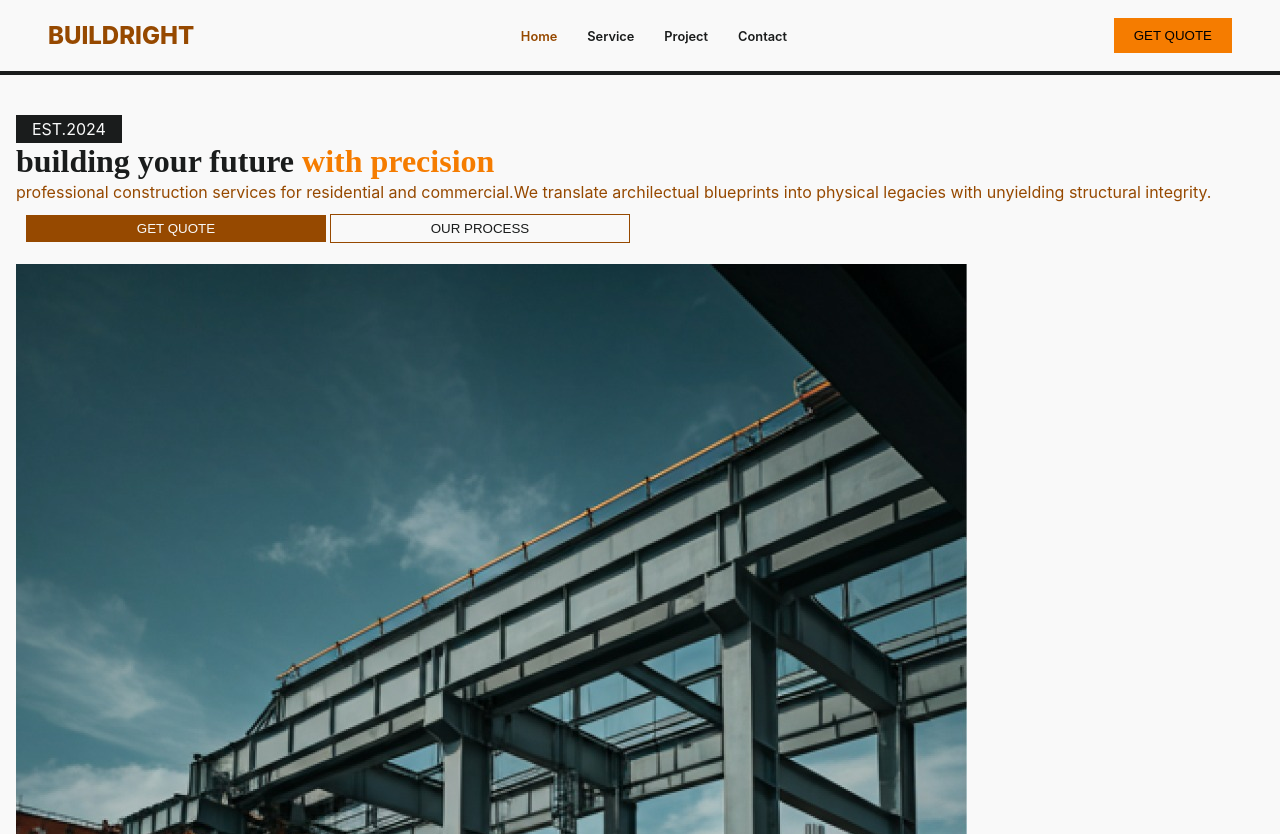
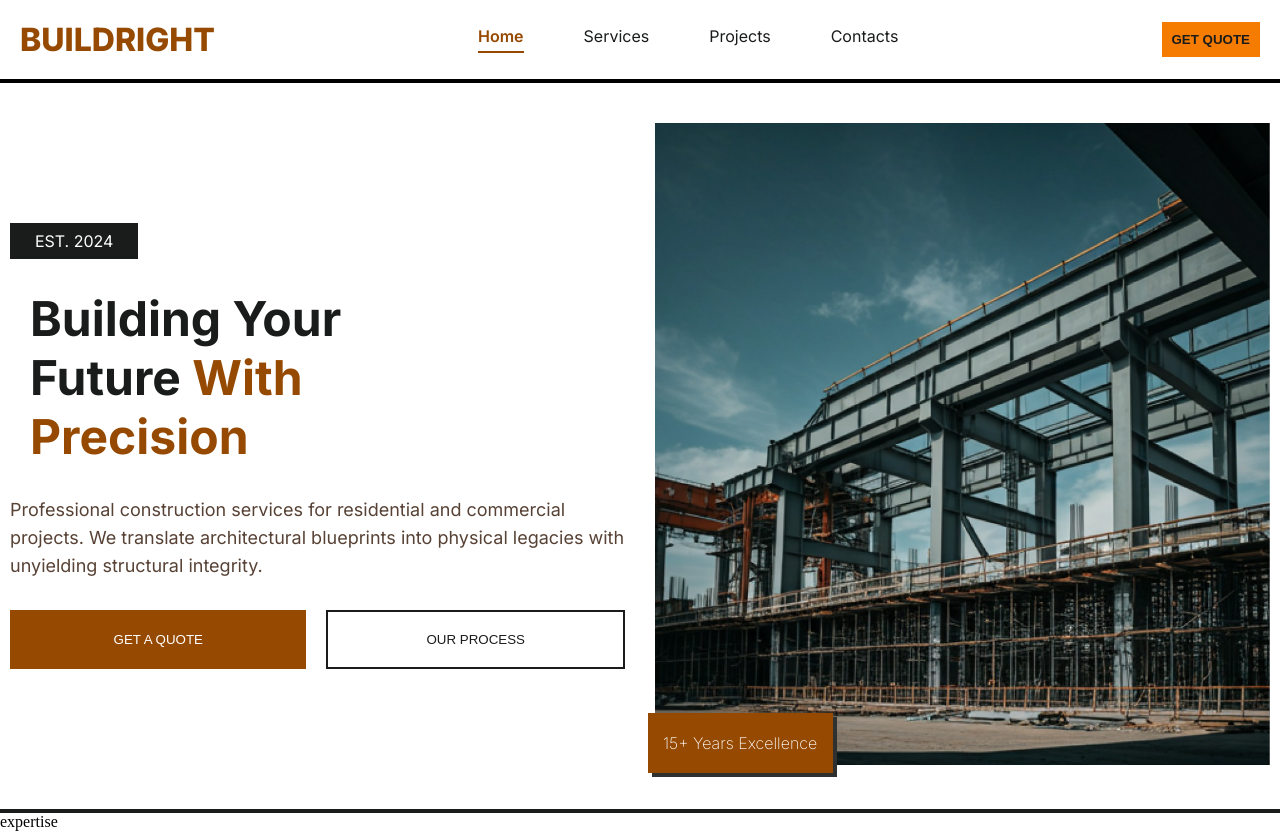
Before and after one commit to uwakmfonvictor221-lang/buildright, a plain HTML site: page index.html in a window 1280 px wide. Shown: the top 834 px of the page. Drawn offline with Linux system fonts and the light colour scheme.

Commit message:
finished

```diff
--- a/index.html
+++ b/index.html
@@ -1,45 +1,71 @@
 <!DOCTYPE html>
 <html lang="en">
+
 <head>
   <meta charset="UTF-8">
-    <meta name="viewport" content="width=, initial-scale=1.0">
-    <title>Document</title>
+  <meta name="viewport" content="width=device-width, initial-scale=1.0">
+  <title>Buildright</title>
   <link rel="stylesheet" href="style.css">
-    <link rel="stylesheet" href="https://cdnjs.cloudflare.com/ajax/libs/font-awesome/7.3.1/css/all.min.css" integrity="sha512-QeR2VH+lsBE5LSAe1Q5EnTBbe7XTBubt8dG93Y7gidSgdMCr8nVqKcfKAMyN96SV8KDbZVTDXChatu5G2KQGzg==" crossorigin="anonymous" referrerpolicy="no-referrer">
+  <link rel="stylesheet" href="https://cdnjs.cloudflare.com/ajax/libs/font-awesome/7.3.1/css/all.css"
+  integrity="sha512-x9WwyMYBnlXMNQ6kQ/Lyzu1NqIhLQKL5Oq6xByfXuRj7s9CskyCbLv/1IjqzJmXwFXWr0ov6jBV7Qbc0hh9nHg=="
+  crossorigin="anonymous" referrerpolicy="no-referrer" />
+  <link href="https://fonts.googleapis.com/css2?family=Inter:ital,opsz,wght@0,14..32,100..900;1,14..32,100..900&display=swap" rel="stylesheet">
+
 </head>
+
 <body>
   <header>
-       <p class="logo">BUILDRIGHT</p>
-       <button class="clas"><i class="fa-solid fa-bars"></i></button>
+    <h1>BUILDRIGHT</h1>
+
     <nav>
-        <ul>
-            <li><a href="#">home</a></li>
-            <li><a href="#">service</a></li>
-            <li><a href="#">project</a></li>
-            <li><a href="#">contact</a></li>
-        </ul>
+      <a href="#" class="active">Home</a>
+      <a href="#">Services</a>
+      <a href="#">Projects</a>
+      <a href="#">Contacts</a>
     </nav>
-       <button class="geko">get quote</button>
+    <i class="fa-solid fa-bars" id="bars"></i>
+
+    <button>GET QUOTE</button>
   </header>
+
   <main>
     <section class="hero">
-            <div class="est">
-                EST.2024
-            </div>
-            <div class="txt">
-                <h2>building your future <span>with precision</span></h2>
-            <p>professional construction services for residential and commercial.We translate archilectual blueprints
-                into physical legacies with unyielding structural integrity.
-            </p>
+      <div class="left">
+        <div>
+          <div class="black-div">EST. 2024</div>
+
+          <h2>Building Your Future <span class="yellow-h1"> With Precision </span></h2>
+          <p class="hero-p">Professional construction services for residential and commercial
+            projects. We translate architectural blueprints into physical legacies
+            with unyielding structural integrity.</p>
+
           <div class="btn-container">
-                <button>GET QUOTE</button>
+              <button>GET A QUOTE</button>
               <button>OUR PROCESS</button>
           </div>
         </div>
-            <div class="img"><img src="images/image.jpeg" alt=""></div>
+      </div>
+
+      <div class="right">
+        <img src="./images/image.jpeg">
+        <div class="img-div">15+ Years Excellence</div>
+      </div>
+    </section>
+    <section>
+        expertise
+    </section>
+    <br>
+    <section>
+       <div class="line"><h3>RECENT PROJECTS </h3> <hr> </div>
+       <div class="div">
+        <article><img src="images/house.jpeg" alt=""></article>
+        <article><img src="images/mansion.jpeg" alt=""></article>
+       <article><img src="images/room.jpeg" alt=""></article>
+       <article><img src="images/empty.jpeg" alt=""></article>
+       </div>
 
     </section>
   </main>
+</body>
 
-</body>
 </html>
--- a/style.css
+++ b/style.css
@@ -1,19 +1,15 @@
 @import url(./styles/header.css);
 @import url(./styles/hero.css);
-
-
-
-:root{
-    --color-secondary:#1a1c1c;
-    --color-primary:#964900;
-    --font-primary:"Inter", sans-serif;
-    --color-nursery:#f57c00;
-    --color-color-bg:#f9f9f9;
-}
+@import url(./styles/project.css);
 *{
     margin: 0;
     padding: 0;
+    box-sizing: border-box;
 }
-body{
-    background-color: #f9f9f9;
+
+:root{
+    --black: #1A1C1C;
+    --orange: #964900;
+    --light-orange: #574235;
+    --inter-font: "Inter", sans-serif;
 }
--- a/styles/header.css
+++ b/styles/header.css
@@ -1,88 +1,47 @@
-nav,.geko{
+header{
+    display: flex;
+    justify-content: space-between;
+    align-items: center;
+    padding: 20px;
+    border-bottom: 4px solid black;
+    font-family: "Inter", sans-serif;
+}
+nav{
     display: none;
+}
+header button{
+    display: none;
+}
+h1{
+    color: var(--orange);
+    font-weight: 800;
 }
 
 
-
-header{
+@media(min-width:1023px){
+    a{
+        color: var(--black);
+        text-decoration: none;
+    }
+    nav{
         display: flex;
-    justify-content: space-between;
-    padding: 16px;
-    border-bottom: 4px solid #1a1c1c;
-    align-items: center;
-
+        gap: 60px;
     }
-.logo{
-    text-transform: uppercase;
-    font-size: 1.5rem;
-     font-family: "Inter", sans-serif;
-     font-weight: 800;
-     color: #964900;
+    .active{
+        padding-bottom: 5px;
+        border-bottom: 2px solid var(--orange);
+        color: var(--orange);
+        font-weight: 600;
     }
-.clas{
-    font-size: 1.7rem;
-    background-color: transparent;
+    header button{
+        display: block;
+        padding: 10px;
+        background-color: #F57C00;
         border: none;
-    display: flex;
+        color: var(--black);
+        font-weight: 600;
     }
-
-@media (min-width: 1024px){
-.clas{display: none;}
-
-nav,.geko{
-    display: flex;
-}
-ul{
-display: flex;
-list-style: none;
-gap: 30px;
-transition-duration: 500ms;
-}
-
-li:first-child a{
-    color: var(--color-primary);
-}
-
-a{
-    color: var(--color-secondary);
-    text-decoration: none;
-    font-family: var(--font-primary);
-    font-size: 0.8rem;
-    font-weight: 600;
-    text-transform: capitalize;
-
-}
-header{
-    padding: 18px 48px;
-}
-.geko{
-    background-color: #f57c00;
-    padding: 10px 10px;
-    padding-left: 20px;
-    padding-right: 20px;
-    border: none;
-    text-transform: uppercase;
-    transition-duration: 500ms;
+    #bars{
+        display: none;
     }
 }
-.geko:hover{
-    transform: scale(1.2);
-    transition-duration: 1s;
-}
-li:first-child:hover{
-    transform: scale(1.1);
-    transition-duration: 1s;
-    background-color: var(--color-nursery);
-}
-li:hover{
-    transform: scale(1.1);
-    transition-duration: 1s;
-    background-color: var(--color-primary);
-}
-@keyframes move{
-from{transform: translateX(20px);}
-to{transform: translateX(50%);}
-}
-.tea {
-  animation: floatUp 5s cubic-bezier(0.16, 1, 0.3, 1) forwards;
-}
--- a/styles/hero.css
+++ b/styles/hero.css
@@ -1,47 +1,105 @@
-main{
-    padding: 40px 16px;
+h2{
+    color: var(--black);
+    font-size: 2rem;
+    font-family: var(--inter-font);
+    padding-left: 20px;
 }
-.img{
-    height: 500px;
+.yellow-h1{
+    color: var(--orange);
+
 }
-.est{
-    background-color: var(--color-secondary);
-    color: var(--color-color-bg);
-    padding: 4px 16px;
-    width: fit-content;
-    font-family: var(--font-primary);
+p{
+    color: var(--light-orange);
+    font-family: var(--inter-font);
 }
-.txt h2{
-    font-size: 2rem;
-    font-weight: 800;
-    color: var(--color-secondary);
-    font-family: var("Inter", sans-serif);
+
+.btn-container button{
+    width: 100%;
+    padding: 20px 0px;
+    background-color: var(--orange);
+    color: white;
+    border: none;
 }
-.txt span{
-    color: var(--color-nursery);
-}
-.txt p{
-    font-family: var(--font-primary);
-    color: var(--color-primary);
-    line-height: 24px;
-    letter-spacing: 0;
+.btn-container :nth-child(2){
+    background-color: transparent;
+    color: var(--black);
+    border: 2px solid var(--black);
 }
 .btn-container{
-    padding: 10px;
-    justify-content: center;
+    display: flex;
+    flex-direction: column;
+    gap: 20px;
 }
-.btn-container button:first-child{
-padding: 6px;
-background-color:var(--color-primary);
-color:var(--color-color-bg);
-border: none;
-width: 300px;
-margin-bottom: 12px;
+.black-div{
+    background-color: var(--black);
+    color: white;
+    width: fit-content;
+    padding: 8px 25px;
 }
-.btn-container button:last-child{
-    padding: 6px;
-    background-color: var(--color-color-bg);
-    color: var(--color-secondary);
-    border: 1px solid #964900;
-    width: 300px;
+.hero{
+    font-family: var(--inter-font);
+    display: flex;
+    flex-direction: column;
+    gap:30px;
+    border-bottom: 4px solid var(--black);
+    padding: 40px 10px;
 }
+
+.hero>div{
+    width: 100%;
+}
+.left>div{
+    display: flex;
+    flex-direction: column;
+    gap: 30px;
+}
+.right{
+    position: relative;
+}
+.right img{
+    width: 100%;
+
+}
+.img-div{
+    color: white;
+    background-color: var(--orange);
+    width: fit-content;
+    padding: 20px 15px;
+    font-weight: 200;
+    position: absolute;
+    bottom: -4px;
+    left: -7px;
+    box-shadow: 4px 4px 0px #2F3131 ;
+}
+@media(min-width:768px){
+    .hero{
+        flex-direction: row;
+    }
+    .hero>div{
+        width: 50%;
+    }
+    .hero img{
+        height: 100%;
+    }
+    .img-div{
+        width: 30%;
+
+    }
+}
+@media(min-width:1024px){
+    .hero{
+        align-items: center;
+    }
+    .btn-container{
+        flex-direction: row;
+        justify-content: center;
+    }
+    h2{
+        font-size: 3rem;
+        width: 60%;
+    }
+    .left p{
+        font-size: 1.125rem;
+        line-height: 28px;
+    }
+}
--- /dev/null
+++ b/styles/project.css
@@ -0,0 +1,25 @@
+@media(min-width:1024px){
+    .div{
+        display: flex;
+        flex-direction: row-reverse;
+    }
+}
+.div img{
+    height: 350px;
+}
+div{
+    gap: 20px;
+}
+.line{
+    display: flex;
+    align-items: center;
+    padding-bottom: 50px;
+}
+.line hr{
+    width: 80%;
+    height: 0;
+    margin-left: -0px;
+}
+.line h3{
+    padding-left: 20px;
+}
```
Also changed, not shown: images/empty.jpeg (added), images/house.jpeg (added), images/mansion.jpeg (added), images/room.jpeg (added). Lines whose indentation alone changed are shown as unchanged.
